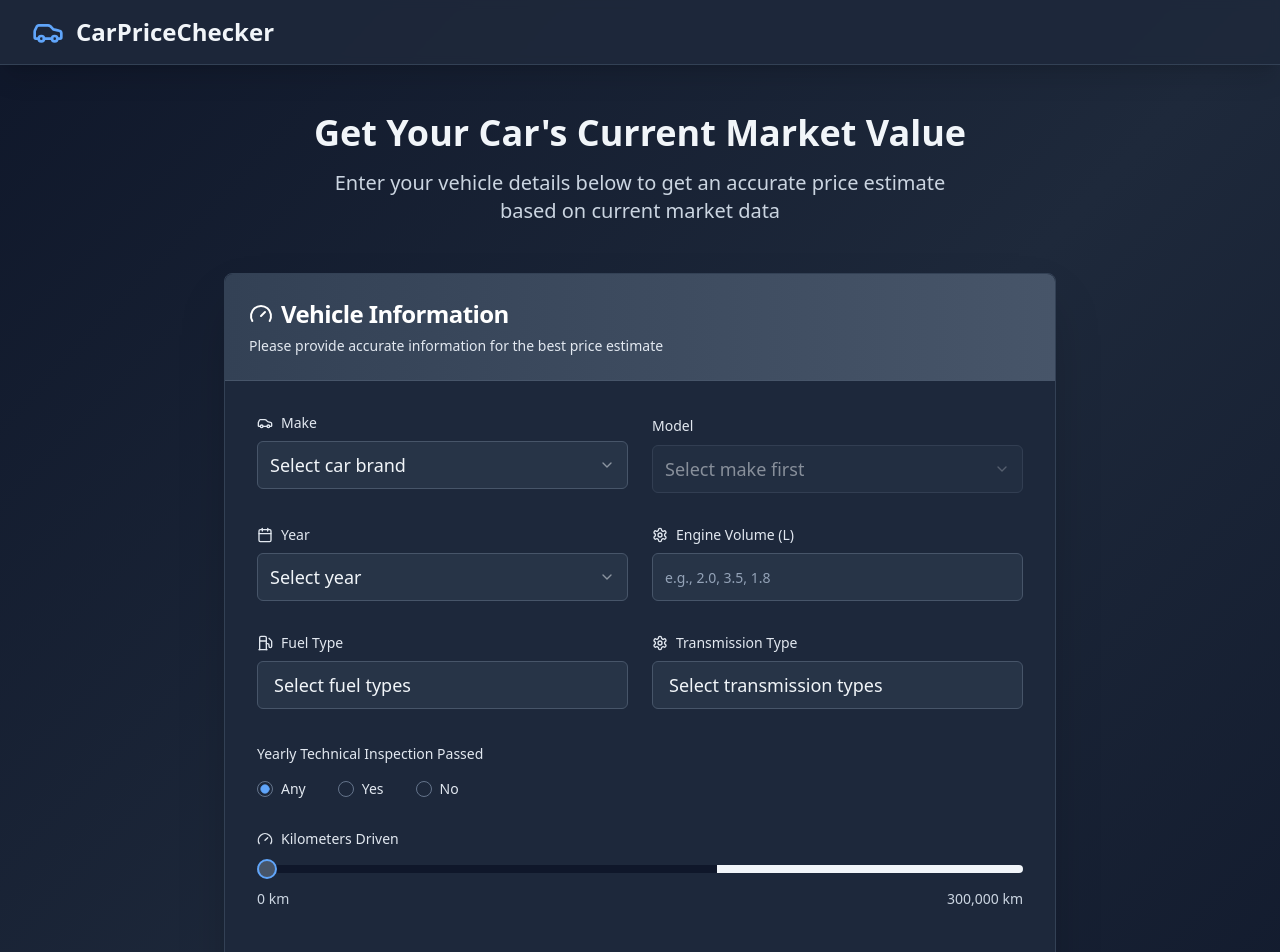
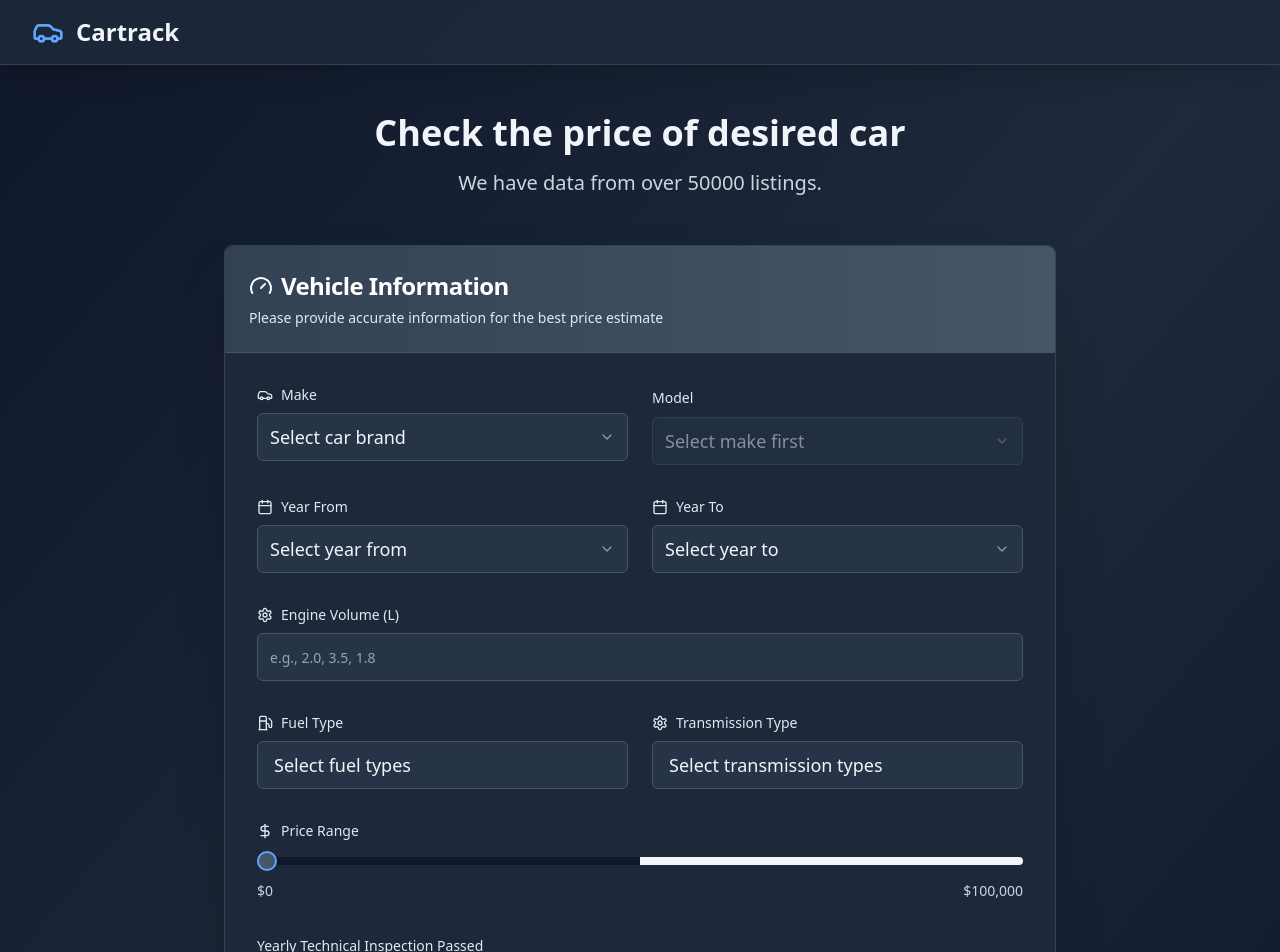
Before and after one commit to valdisdev1/auto-value-finder-tool, a React (Vite) app: page / in a window 1280 px wide. Shown: the top 952 px of the page. Built offline with nearby package versions, Linux system fonts and the light colour scheme.

Commit message:
Refactor: Implement requested UI changes
- Added year range input fields.
- Added price range slider with unlimited option.
- Added second circle to kilometers slider.
- Changed navbar title to Cartrack.
- Updated placeholder text.
- Changed bottom button text to "Search".

```diff
--- a/src/pages/Index.tsx
+++ b/src/pages/Index.tsx
@@ -1,6 +1,6 @@
 
 import React, { useState } from 'react';
-import { Car, Calendar, Fuel, Settings, Gauge } from 'lucide-react';
+import { Car, Calendar, Fuel, Settings, Gauge, DollarSign } from 'lucide-react';
 import { Button } from '@/components/ui/button';
 import { Input } from '@/components/ui/input';
 import { Select, SelectContent, SelectItem, SelectTrigger, SelectValue } from '@/components/ui/select';
@@ -33,11 +33,13 @@ const Index = () => {
   const [formData, setFormData] = useState({
     make: '',
     model: '',
-    year: '',
+    yearFrom: '',
+    yearTo: '',
     engineVolume: '',
     fuelType: [] as string[],
     transmissionType: [] as string[],
     kilometers: [0, 300000],
+    priceRange: [0, 100000],
     technicalInspection: 'any'
   });
 
@@ -61,7 +63,7 @@ const Index = () => {
     e.preventDefault();
     console.log('Form submitted:', formData);
     // Here you would typically send the data to a price checking API
-    alert('Price check submitted! (This is a demo)');
+    alert('Search submitted! (This is a demo)');
   };
 
   const currentYear = new Date().getFullYear();
@@ -76,7 +78,7 @@ const Index = () => {
         <div className="max-w-7xl mx-auto px-4 sm:px-6 lg:px-8 py-4">
           <div className="flex items-center space-x-3">
             <Car className="h-8 w-8 text-blue-400" />
-            <h1 className="text-2xl font-bold text-slate-100">CarPriceChecker</h1>
+            <h1 className="text-2xl font-bold text-slate-100">Cartrack</h1>
           </div>
         </div>
       </div>
@@ -86,10 +88,10 @@ const Index = () => {
         {/* Hero Section */}
         <div className="text-center mb-12">
           <h2 className="text-4xl font-bold text-slate-100 mb-4">
-            Get Your Car's Current Market Value
+            Check the price of desired car
           </h2>
           <p className="text-xl text-slate-300 max-w-2xl mx-auto">
-            Enter your vehicle details below to get an accurate price estimate based on current market data
+            We have data from over 50000 listings.
           </p>
         </div>
 
@@ -151,16 +153,16 @@ const Index = () => {
                 </div>
               </div>
 
-              {/* Second Row - Year and Engine Volume */}
+              {/* Second Row - Year From and Year To */}
               <div className="grid grid-cols-1 md:grid-cols-2 gap-6">
                 <div className="space-y-2">
-                  <Label htmlFor="year" className="text-sm font-medium text-slate-200 flex items-center space-x-2">
+                  <Label htmlFor="yearFrom" className="text-sm font-medium text-slate-200 flex items-center space-x-2">
                     <Calendar className="h-4 w-4" />
-                    <span>Year</span>
+                    <span>Year From</span>
                   </Label>
-                  <Select onValueChange={(value) => handleInputChange('year', value)}>
+                  <Select onValueChange={(value) => handleInputChange('yearFrom', value)}>
                     <SelectTrigger className="h-12 text-lg bg-slate-700/50 border-slate-600 text-slate-100 hover:bg-slate-600/50">
-                      <SelectValue placeholder="Select year" />
+                      <SelectValue placeholder="Select year from" />
                     </SelectTrigger>
                     <SelectContent className="bg-slate-700 border-slate-600 max-h-[300px]">
                       {years.map((year) => (
@@ -171,6 +173,28 @@ const Index = () => {
                     </SelectContent>
                   </Select>
                 </div>
+                <div className="space-y-2">
+                  <Label htmlFor="yearTo" className="text-sm font-medium text-slate-200 flex items-center space-x-2">
+                    <Calendar className="h-4 w-4" />
+                    <span>Year To</span>
+                  </Label>
+                  <Select onValueChange={(value) => handleInputChange('yearTo', value)}>
+                    <SelectTrigger className="h-12 text-lg bg-slate-700/50 border-slate-600 text-slate-100 hover:bg-slate-600/50">
+                      <SelectValue placeholder="Select year to" />
+                    </SelectTrigger>
+                    <SelectContent className="bg-slate-700 border-slate-600 max-h-[300px]">
+                      {years.map((year) => (
+                        <SelectItem key={year} value={year.toString()} className="text-slate-100 hover:bg-slate-600 focus:bg-slate-600">
+                          {year}
+                        </SelectItem>
+                      ))}
+                    </SelectContent>
+                  </Select>
+                </div>
+              </div>
+
+              {/* Third Row - Engine Volume */}
+              <div className="grid grid-cols-1 gap-6">
                 <div className="space-y-2">
                   <Label htmlFor="engineVolume" className="text-sm font-medium text-slate-200 flex items-center space-x-2">
                     <Settings className="h-4 w-4" />
@@ -184,12 +208,11 @@ const Index = () => {
                     className="h-12 text-lg bg-slate-700/50 border-slate-600 text-slate-100 placeholder:text-slate-400 focus:border-blue-400"
                     type="number"
                     step="0.1"
-                    required
                   />
                 </div>
               </div>
 
-              {/* Third Row - Fuel Type and Transmission (Multi-select) */}
+              {/* Fourth Row - Fuel Type and Transmission (Multi-select) */}
               <div className="grid grid-cols-1 md:grid-cols-2 gap-6">
                 <div className="space-y-2">
                   <Label className="text-sm font-medium text-slate-200 flex items-center space-x-2">
@@ -249,7 +272,29 @@ const Index = () => {
                 </div>
               </div>
 
-              {/* Fourth Row - Technical Inspection */}
+              {/* Fifth Row - Price Range */}
+              <div className="space-y-4">
+                <Label className="text-sm font-medium text-slate-200 flex items-center space-x-2">
+                  <DollarSign className="h-4 w-4" />
+                  <span>Price Range</span>
+                </Label>
+                <div className="space-y-4">
+                  <Slider
+                    value={formData.priceRange}
+                    onValueChange={(value) => setFormData(prev => ({ ...prev, priceRange: value }))}
+                    max={200000}
+                    min={0}
+                    step={1000}
+                    className="w-full [&_[role=slider]]:bg-slate-600 [&_[role=slider]]:border-blue-400"
+                  />
+                  <div className="flex justify-between text-sm text-slate-300">
+                    <span>${formData.priceRange[0].toLocaleString()}</span>
+                    <span>{formData.priceRange[1] >= 200000 ? 'Unlimited' : `$${formData.priceRange[1].toLocaleString()}`}</span>
+                  </div>
+                </div>
+              </div>
+
+              {/* Sixth Row - Technical Inspection */}
               <div className="space-y-4">
                 <Label className="text-sm font-medium text-slate-200">
                   Yearly Technical Inspection Passed
@@ -274,7 +319,7 @@ const Index = () => {
                 </RadioGroup>
               </div>
 
-              {/* Fifth Row - Kilometers (Slider) */}
+              {/* Seventh Row - Kilometers (Slider) */}
               <div className="space-y-4">
                 <Label className="text-sm font-medium text-slate-200 flex items-center space-x-2">
                   <Gauge className="h-4 w-4" />
@@ -303,7 +348,7 @@ const Index = () => {
                   size="lg"
                   className="bg-gradient-to-r from-blue-600 to-blue-500 hover:from-blue-700 hover:to-blue-600 text-white px-12 py-4 text-lg font-semibold rounded-lg shadow-lg hover:shadow-xl transition-all duration-200 transform hover:scale-105"
                 >
-                  Get Price Estimate
+                  Search
                 </Button>
               </div>
             </form>
```
